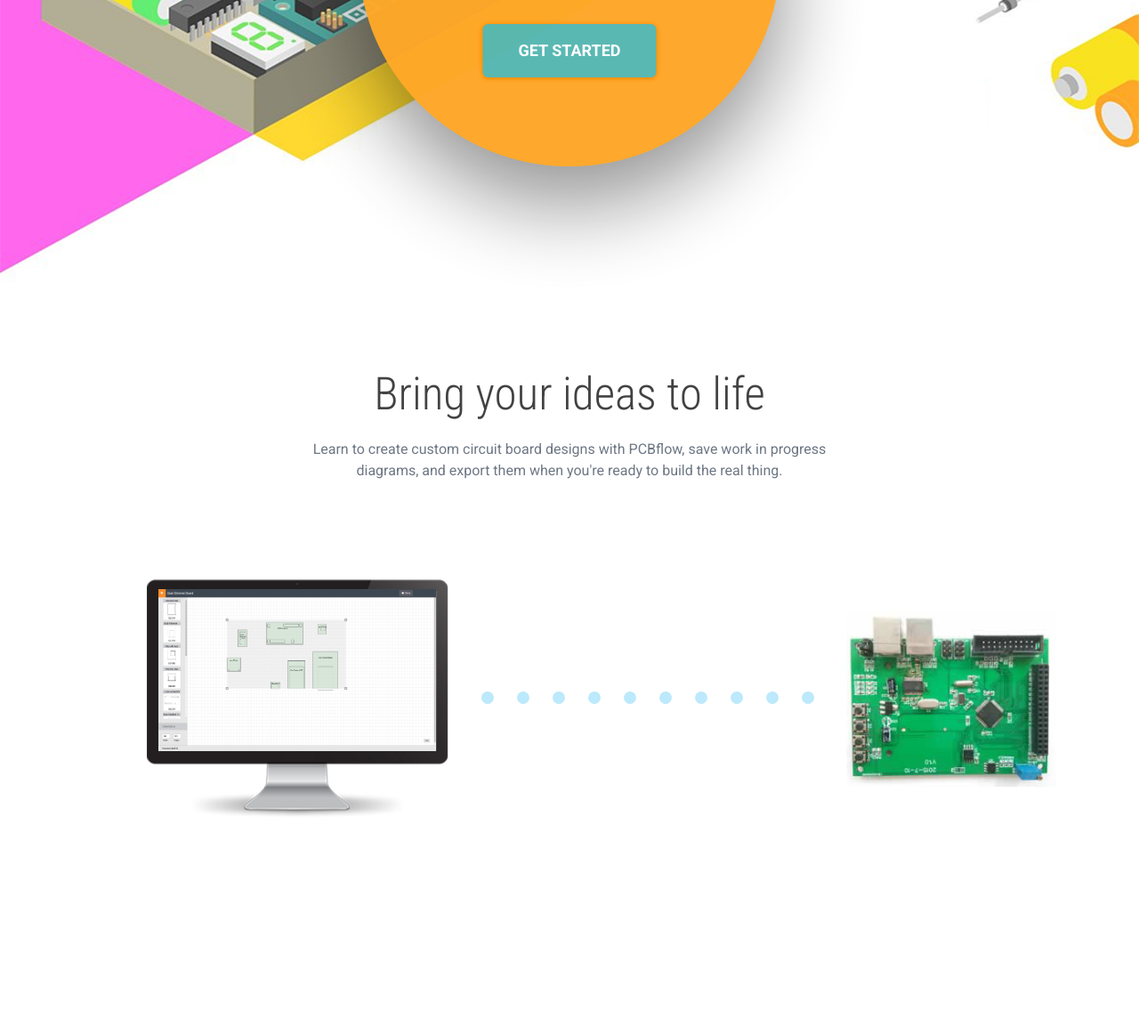
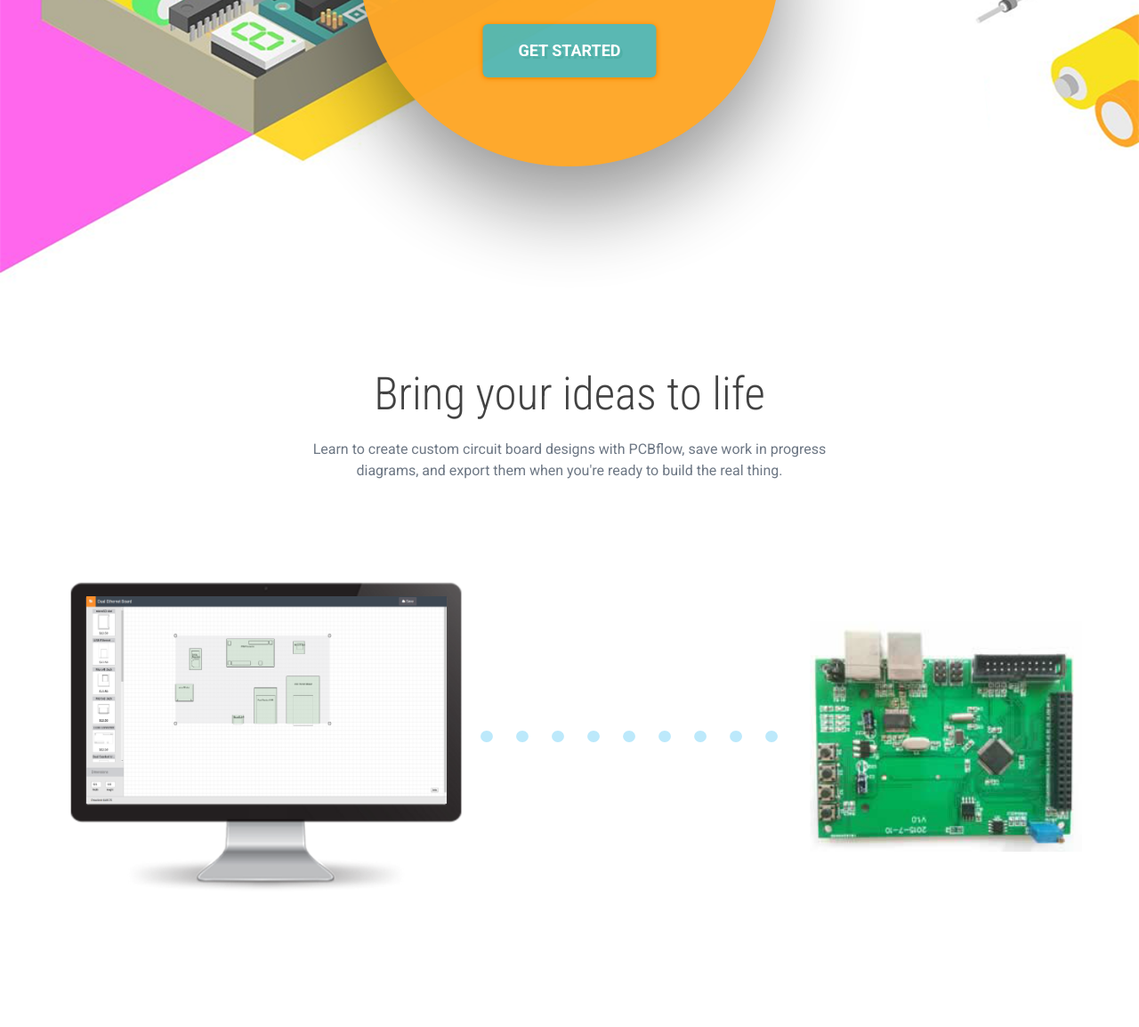
Before and after one commit to haydenhw/AnkiAssistant, a React app: page / in a window 1280 px wide. Shown: the part 483-1637 px from the top of the page at 89% size. Built offline with nearby package versions, Linux system fonts and the light colour scheme; a web font is replaced by a local one.

Commit message:
cutomizing logo markup

```diff
--- a/src/styles/button-onboard.scss
+++ b/src/styles/button-onboard.scss
@@ -1,14 +1,15 @@
 .onboard-button {
-  border-radius: 6px;
   background-color: $teal-light;
   border: 0;
+  border-radius: 6px;
+  box-shadow: $orange-meduim 0 1px 6px, $orange-meduim 0 1px 4px;
   color: white;
+  font-family: 'Roboto';
   font-size: 18px;
-  font-family: 'Roboto';
   font-weight: 700;
   opacity: 1;
   padding: 20px 40px;
-  box-shadow: $orange-meduim 0px 1px 6px, $orange-meduim 0px 1px 4px;
+  text-shadow: 3px 3px $teal-medium-light;
 
   &.header-button {
     font-size: 13px;
--- a/src/styles/header.scss
+++ b/src/styles/header.scss
@@ -12,10 +12,11 @@
   &.header-white {
     background-color: rgba(255, 255, 255, .96);
     border-bottom: 1px solid $grey-light;
+    box-shadow: 0 0 50px -10px rgba(0, 31, 48, .2);
   }
 
   .header-logo {
-    background: url('../images/logo-orange.svg');
+    background: url('../images/logo-orange-cropped.svg');
     background-position: top left;
     background-repeat: no-repeat;
     background-size: contain;
--- a/src/styles/screenshot-demo.scss
+++ b/src/styles/screenshot-demo.scss
@@ -9,7 +9,7 @@
   padding-top: 68px;
   padding-bottom: 85px;
   text-align: center;
-
+  display: inline-block;
 }
 
 .design-to-pcb-demo:before {
@@ -20,10 +20,10 @@
 }
 
 .computer-wrapper {
+  display: inline-block;
+  margin-right: -3%;
   position: relative;
-  display: inline-block;
-  width: 41%;
-  margin-right: -3%;
+  width: 40%;
 }
 
 .inline-image {
@@ -33,11 +33,12 @@
 
 .computer-image {
   width: 75%;
-  text-align: left;
+  width: 100%;
+  // text-align: left;
 }
 
 .circuit-board-image {
-  width: 20%;
+  width: 26%;
 }
 
 .dots {
@@ -55,10 +56,10 @@
 
 .design-tool-screenshot {
   position: absolute;
-  top: 8%;
-  left: 17.6%;
-  height: 62.5%;
-  width: 64.5%;
+  top: 8.3%;
+  left: 6.9%;
+  height: 61.7%;
+  width: 86%;
 }
 
 @media only screen and (max-width: 1175px) {
--- a/src/styles/variables.scss
+++ b/src/styles/variables.scss
@@ -15,5 +15,6 @@ $orange-light: #fea727;
 $orange-meduim-light: #FF9800;
 $orange-meduim: #FB8C00;
 $teal-light: #55b6b1;
+$teal-medium-light: #49ada4;
 
 $sub-heading-color: #424242;
```
Also changed, not shown: server.js (+0 -11 lines), src/images/logo-orange-cropped.svg (added), src/images/logo-orange.png (added), src/images/my-logo-orange.svg (added), 1 other file.
